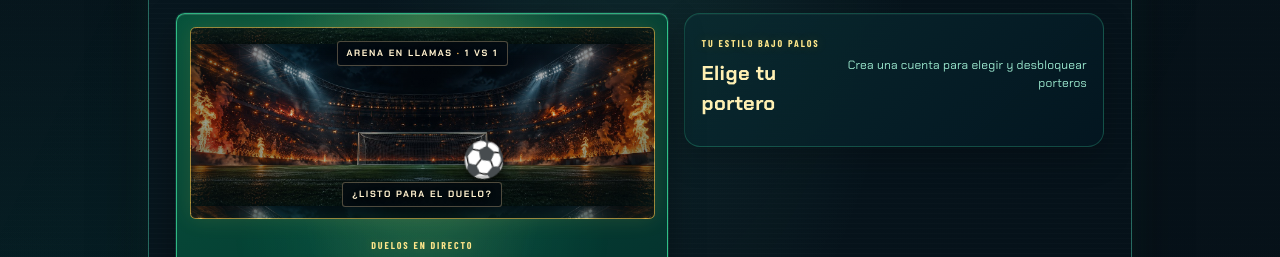
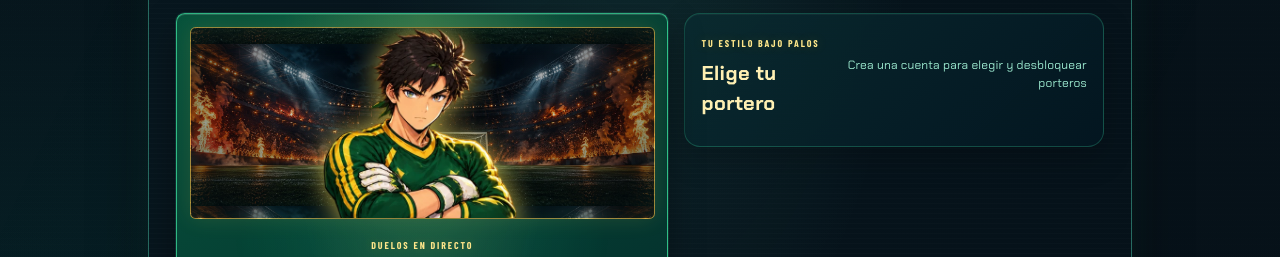
Before and after one commit to davidtrabancod/futbolminigames, a website: page index.html in a window 1280 px wide. Shown: the part 238-495 px from the top of the page. Drawn offline with nearby package versions, Linux system fonts and the light colour scheme; no server answers; a web font is replaced by a local one.

Commit message:
New settings

```diff
--- a/css/styles.css
+++ b/css/styles.css
@@ -3052,43 +3052,32 @@ body > footer {
   background-size: 220% 100%;
   animation: onlineStadiumSweep 8s ease-in-out infinite;
 }
-.online-hub__stadium-label,
-.online-hub__stadium-caption {
-  position: relative;
-  z-index: 3;
-  padding: .28rem .55rem;
-  border: 1px solid rgba(255, 222, 165, .3);
-  border-radius: .2rem;
-  background: rgba(3, 10, 17, .68);
-  color: #fff2cf;
-  text-shadow: 0 2px 5px #000;
-  backdrop-filter: blur(3px);
-}
-.online-hub__stadium-label b { color: #ffbd55; }
-.online-hub__stadium-ball {
+.online-hub__stadium-portrait {
   position: absolute;
-  z-index: 3;
-  bottom: 16%;
-  left: calc(50% + 2.5rem);
+  z-index: 2;
+  bottom: -10%;
+  left: 50%;
   width: auto;
-  height: auto;
-  background: none;
-  font-size: 2.3rem;
-  filter: drop-shadow(0 4px 6px rgba(0, 0, 0, .8));
-  animation: ballOverGoal 2.4s ease-in-out infinite;
+  height: 110%;
+  max-width: none;
+  object-fit: contain;
+  filter: drop-shadow(0 0 13px color-mix(in srgb, var(--keeper-accent, #ffe45e) 72%, transparent));
+  transform: translateX(-50%);
+  animation: keeperPortraitIdle 3.2s ease-in-out infinite;
+  transition: opacity .22s ease, filter .3s ease;
 }
 @keyframes stadiumWallpaperDrift {
   from { background-position: center, 48% 57%; }
   to { background-position: center, 52% 57%; }
 }
-@keyframes ballOverGoal {
-  0%, 100% { transform: translate(0, 0) rotate(-12deg) scale(.94); }
-  50% { transform: translate(-1.2rem, -1rem) rotate(24deg) scale(1.04); }
+@keyframes keeperPortraitIdle {
+  0%, 100% { margin-bottom: 0; }
+  50% { margin-bottom: 3px; }
 }
 @media (prefers-reduced-motion: reduce) {
   .online-hub__stadium,
   .online-hub__stadium::after,
-  .online-hub__stadium-ball { animation: none; }
+  .online-hub__stadium-portrait { animation: none; }
 }
 .online-hub__play .online-hub__duel-heading h3 { letter-spacing:.045em; }
 .guest-prompt { border-radius:.35rem; border-color:rgba(89,244,208,.24); background:linear-gradient(100deg,rgba(3,14,22,.94),rgba(7,36,39,.8)); }
--- a/index.html
+++ b/index.html
@@ -260,9 +260,7 @@
         <div class="online-hub__layout">
           <div class="online-hub__play">
             <div class="online-hub__stadium" aria-hidden="true">
-              <span class="online-hub__stadium-label">ARENA EN LLAMAS <b>·</b> 1 VS 1</span>
-              <span class="online-hub__stadium-ball">⚽</span>
-              <span class="online-hub__stadium-caption">¿LISTO PARA EL DUELO?</span>
+              <img id="featuredKeeperPortrait" class="online-hub__stadium-portrait" src="./assets/keeper-portrait-rookie.webp" alt="">
             </div>
             <div class="online-hub__duel-heading">
               <span class="online-hub__eyebrow">DUELOS EN DIRECTO</span>
--- a/js/online.js
+++ b/js/online.js
@@ -44,6 +44,7 @@ class OnlineArena {
       matchmakingBanner: document.getElementById('matchmakingBanner'),
       goalkeeperRoster: document.getElementById('goalkeeperRoster'),
       goalkeeperSelectionStatus: document.getElementById('goalkeeperSelectionStatus'),
+      featuredKeeperPortrait: document.getElementById('featuredKeeperPortrait'),
       rankedMatchBtn: document.getElementById('rankedMatchBtn'),
       rankedActionType: document.getElementById('rankedActionType'),
       createFriendlyBtn: document.getElementById('createFriendlyBtn'),
@@ -284,8 +285,18 @@ class OnlineArena {
     if (!this.matchActive && !this.refs.rankedMatchBtn.disabled) this.setOnlineStatus(isGuest
       ? `Juegas como ${this.user.nickname}. Tus partidas no suman puntos.`
       : this.user ? 'Ya puedes buscar rival y competir por puntos.' : 'Puedes jugar como invitado. Crea una cuenta para sumar puntos.');
+    this.updateFeaturedKeeperPortrait(this.user?.keeperId || 'rookie');
     this.renderGoalkeeperRoster();
     if (this.app.games?.penaltis) this.app.games.penaltis.setOnlineGoalkeeper(this.user?.keeperId || 'rookie');
+  }
+
+  updateFeaturedKeeperPortrait(keeperId) {
+    const portrait = this.refs.featuredKeeperPortrait;
+    const library = window.GOALKEEPER_ROSTER;
+    if (!portrait || !library) return;
+    const keeper = library.byId(keeperId);
+    portrait.style.setProperty('--keeper-accent', keeper.colors[0]);
+    portrait.src = `./assets/keeper-portrait-${keeper.id}.webp`;
   }
 
   renderGoalkeeperRoster() {
```
Also changed, not shown: assets/keeper-portrait-blitz.webp (added), assets/keeper-portrait-crimson.webp (added), assets/keeper-portrait-frost.webp (added), assets/keeper-portrait-kitsune.webp (added), assets/keeper-portrait-mecha.webp (added), assets/keeper-portrait-rookie.webp (added), assets/keeper-portrait-sol.webp (added), assets/keeper-portrait-titan.webp (added).
